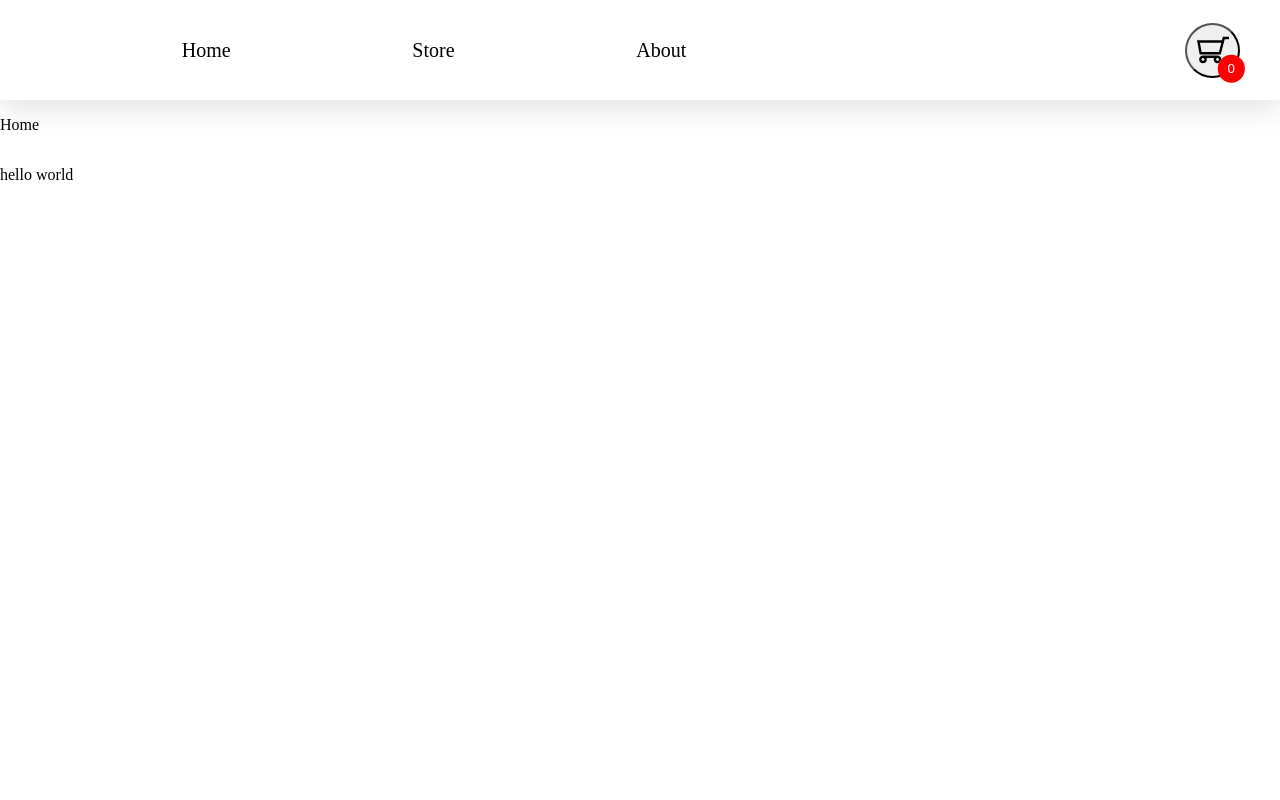
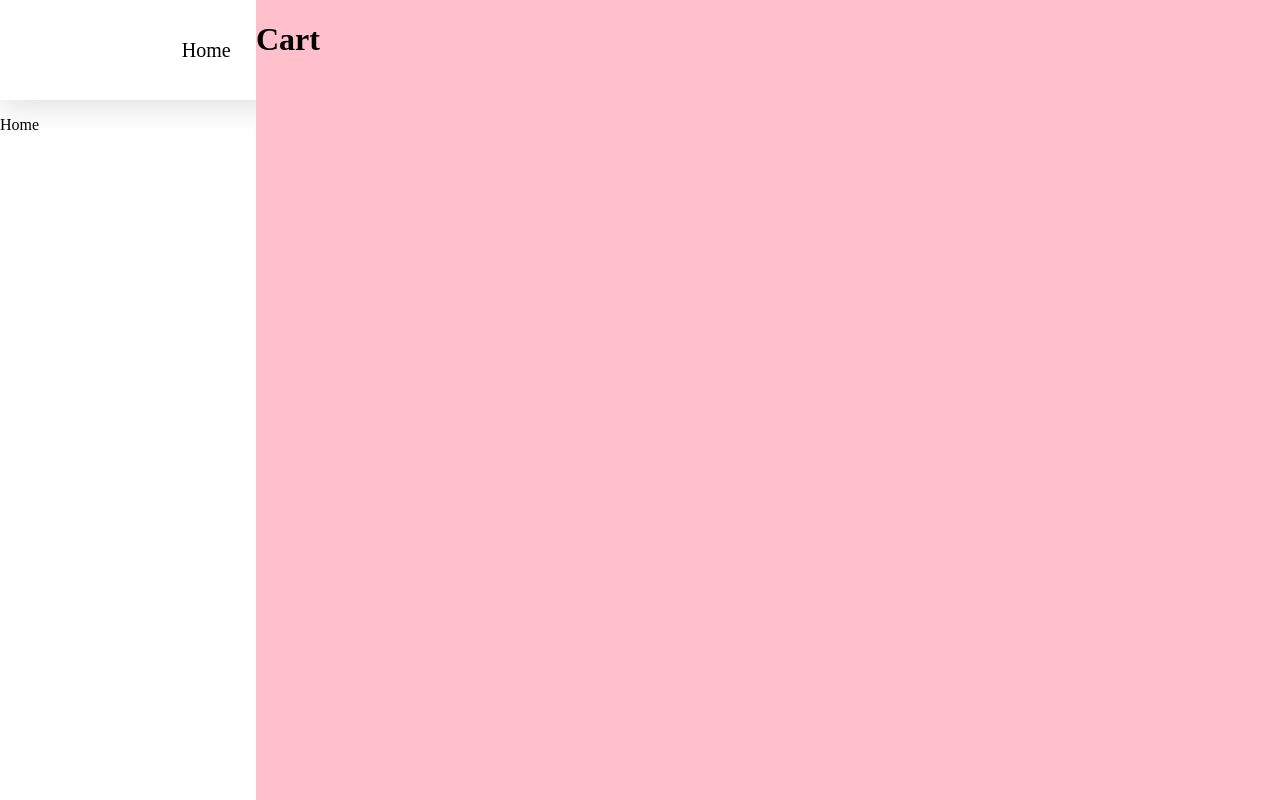
Before and after one commit to frannyngo/Shopping-Cart, a React (Create React App) app: page / in a window 1280 px wide. Built offline with nearby package versions, Linux system fonts and the light colour scheme.

Commit message:
shopping cart animation pop-up

```diff
--- a/src/App.tsx
+++ b/src/App.tsx
@@ -9,17 +9,16 @@ import { ShoppingCartProvider } from "../src/functions/shoppingCart";
 
 function App() {
   return (
-    <ShoppingCartProvider>
-      <Theme>
+    <Theme>
+      <ShoppingCartProvider>
         <NavBar />
         <Routes>
           <Route path="/" element={<Home />} />
           <Route path="/about" element={<About />} />
           <Route path="/store" element={<Store />} />
         </Routes>
-        <p>hello world</p>
-      </Theme>
-    </ShoppingCartProvider>
+      </ShoppingCartProvider>
+    </Theme>
   );
 }
 
--- a/src/components/ShoppingCart/ShoppingCart.tsx
+++ b/src/components/ShoppingCart/ShoppingCart.tsx
@@ -3,7 +3,7 @@ import { ShoppingCartContainer } from "./ShoppingCartStyles";
 export default function ShoppingCart() {
   return (
     <ShoppingCartContainer>
-      <p>hi</p>
+      <h1>Cart</h1>
     </ShoppingCartContainer>
   );
 }
--- a/src/components/ShoppingCart/ShoppingCartStyles.tsx
+++ b/src/components/ShoppingCart/ShoppingCartStyles.tsx
@@ -1,7 +1,21 @@
-import styled from "styled-components";
+import styled, { keyframes } from "styled-components";
+
+const slide = keyframes`
+from {
+    transform: translate(110%, 0)
+}
+to {
+    transform: translate(0, 0)
+}
+`;
 
 export const ShoppingCartContainer = styled.div`
   background: pink;
-  width: 100%;
-  min-height: 200px;
+  width: 80%;
+  height: 100%;
+  position: absolute;
+  display: flex;
+  right: 0;
+  animation: 1s ${slide} ease-in;
+  animation-fill-mode: forwards;
 `;
--- a/src/pages/GlobalStyles.tsx
+++ b/src/pages/GlobalStyles.tsx
@@ -9,6 +9,7 @@ export const Theme = styled.div`
   width: 100%;
   height: 100%;
   flex-direction: column;
+  overflow: hidden;
 `;
 
 export const Section = styled.section`
@@ -22,4 +23,5 @@ export const Section = styled.section`
   justify-content: center;
   align-items: center;
   margin-top: 100px;
+  overflow: hidden;
 `;
```
